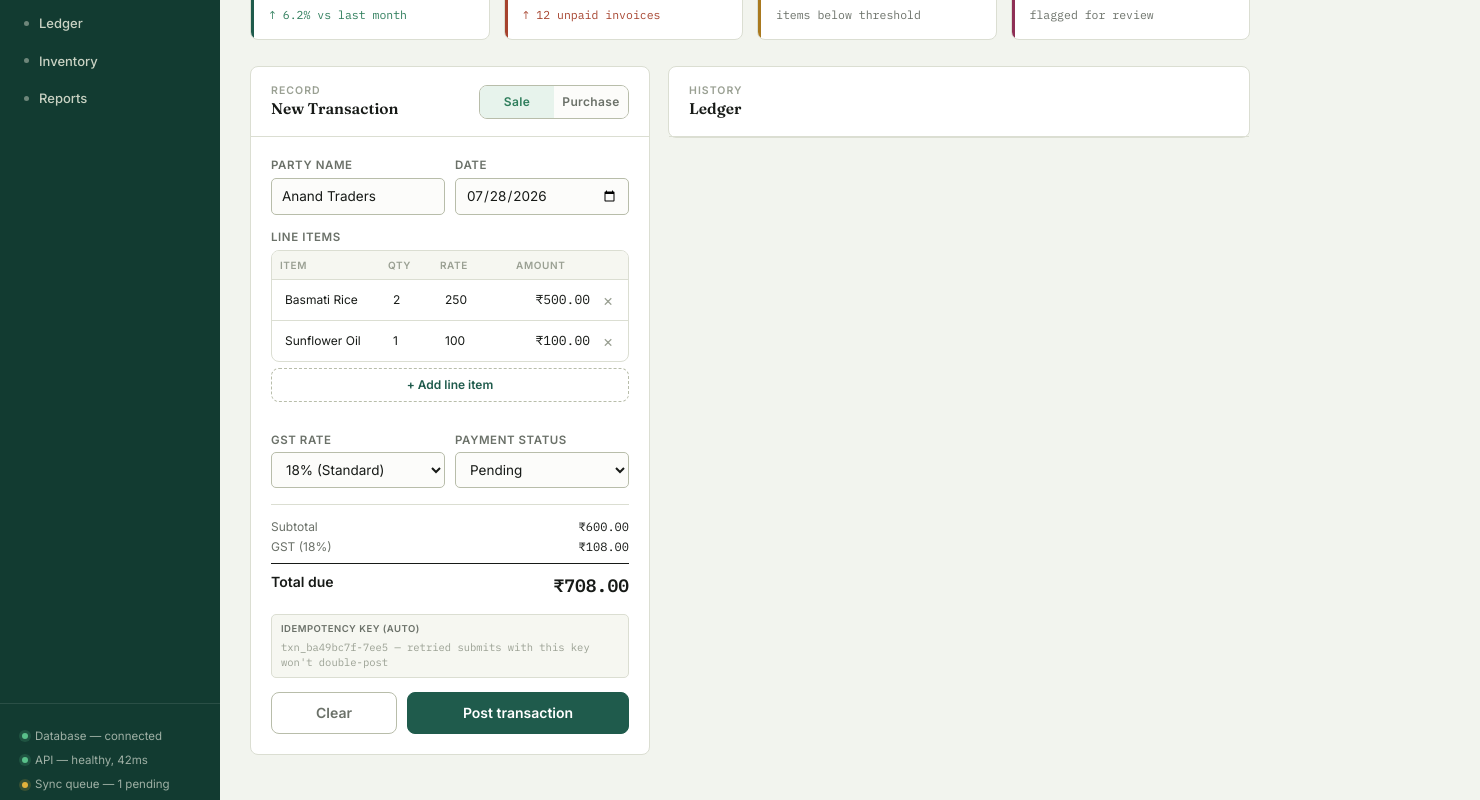
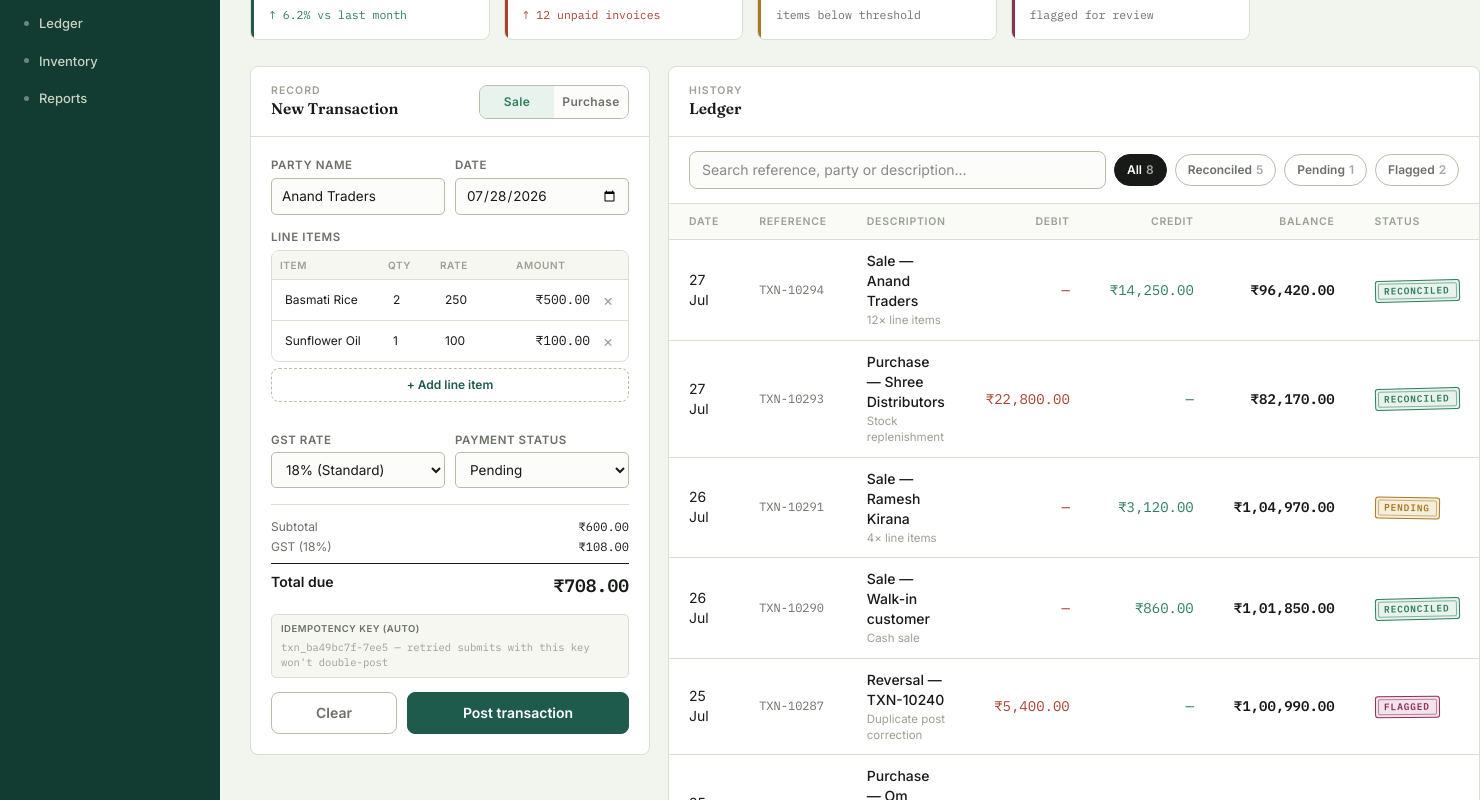
Before and after one commit to thesandeepsuthar/tally-ledger, a Next.js app: page / in a window 1280 px wide. Shown: the part 180-980 px from the top of the page, 1480 px wide, since content can reach past the window. Built offline with nearby package versions, Linux system fonts and the light colour scheme.

Commit message:
feat: add ledger table with search, filter buttons, stamp badges, paginationAdd interactive LedgerTable component with search, All/Reconciled/Pending/Flaggedfilters, data rows with debit/credit/balance columns, signature stamp badgeswith double-border effect, and pagination controls.

```diff
--- a/src/app/globals.css
+++ b/src/app/globals.css
@@ -28,3 +28,54 @@ body {
   color: var(--color-ink);
   -webkit-font-smoothing: antialiased;
 }
+
+.stamp {
+  display: inline-flex;
+  align-items: center;
+  gap: 5px;
+  font-family: var(--font-plex-mono);
+  font-size: 9.5px;
+  font-weight: 600;
+  letter-spacing: 0.09em;
+  text-transform: uppercase;
+  padding: 3px 9px 3px 8px;
+  border-radius: 3px;
+  border: 1.5px solid;
+  position: relative;
+}
+.stamp::after {
+  content: '';
+  position: absolute;
+  inset: 1.5px;
+  border: 1px solid;
+  border-radius: 2px;
+  opacity: 0.55;
+  pointer-events: none;
+}
+.stamp-reconciled {
+  color: var(--color-credit);
+  border-color: var(--color-credit);
+  background: var(--color-credit-bg);
+  transform: rotate(-1.3deg);
+}
+.stamp-reconciled::after {
+  border-color: var(--color-credit);
+}
+.stamp-pending {
+  color: var(--color-pending);
+  border-color: var(--color-pending);
+  background: var(--color-pending-bg);
+  transform: rotate(1deg);
+}
+.stamp-pending::after {
+  border-color: var(--color-pending);
+}
+.stamp-flagged {
+  color: var(--color-flag);
+  border-color: var(--color-flag);
+  background: var(--color-flag-bg);
+  transform: rotate(-0.6deg);
+}
+.stamp-flagged::after {
+  border-color: var(--color-flag);
+}
--- a/src/app/page.tsx
+++ b/src/app/page.tsx
@@ -1,4 +1,5 @@
 import TransactionForm from "@/components/TransactionForm";
+import LedgerTable from "@/components/LedgerTable";
 
 export default function Dashboard() {
   return (
@@ -112,6 +113,7 @@ export default function Dashboard() {
                   <h2 className="font-serif font-semibold text-[15.5px]">Ledger</h2>
                 </div>
               </div>
+              <LedgerTable />
             </div>
           </div>
         </div>
--- /dev/null
+++ b/src/components/LedgerTable.tsx
@@ -0,0 +1,123 @@
+'use client';
+
+import { useState } from 'react';
+
+interface Entry {
+  date: string;
+  ref: string;
+  desc: string;
+  sub: string;
+  debit: number | null;
+  credit: number | null;
+  bal: number;
+  status: 'reconciled' | 'pending' | 'flagged';
+}
+
+const DATA: Entry[] = [
+  { date: '27 Jul', ref: 'TXN-10294', desc: 'Sale — Anand Traders', sub: '12× line items', debit: null, credit: 14250, bal: 96420, status: 'reconciled' },
+  { date: '27 Jul', ref: 'TXN-10293', desc: 'Purchase — Shree Distributors', sub: 'Stock replenishment', debit: 22800, credit: null, bal: 82170, status: 'reconciled' },
+  { date: '26 Jul', ref: 'TXN-10291', desc: 'Sale — Ramesh Kirana', sub: '4× line items', debit: null, credit: 3120, bal: 104970, status: 'pending' },
+  { date: '26 Jul', ref: 'TXN-10290', desc: 'Sale — Walk-in customer', sub: 'Cash sale', debit: null, credit: 860, bal: 101850, status: 'reconciled' },
+  { date: '25 Jul', ref: 'TXN-10287', desc: 'Reversal — TXN-10240', sub: 'Duplicate post correction', debit: 5400, credit: null, bal: 100990, status: 'flagged' },
+  { date: '25 Jul', ref: 'TXN-10286', desc: 'Purchase — Om Wholesale', sub: 'Bulk grain order', debit: 31200, credit: null, bal: 106390, status: 'reconciled' },
+  { date: '24 Jul', ref: 'TXN-10281', desc: 'Sale — Anand Traders', sub: '8× line items', debit: null, credit: 9640, bal: 137590, status: 'flagged' },
+  { date: '24 Jul', ref: 'TXN-10279', desc: 'Sale — Priya Enterprises', sub: 'GST inclusive', debit: null, credit: 2210, bal: 127950, status: 'reconciled' },
+];
+
+const COUNTS = {
+  all: DATA.length,
+  reconciled: DATA.filter(e => e.status === 'reconciled').length,
+  pending: DATA.filter(e => e.status === 'pending').length,
+  flagged: DATA.filter(e => e.status === 'flagged').length,
+};
+
+function fmt(n: number): string {
+  return '₹' + n.toLocaleString('en-IN', { minimumFractionDigits: 2, maximumFractionDigits: 2 });
+}
+
+function stampClass(status: string): string {
+  return 'stamp stamp-' + status;
+}
+
+function stampLabel(status: string): string {
+  return status === 'reconciled' ? 'Reconciled' : status === 'pending' ? 'Pending' : 'Flagged';
+}
+
+export default function LedgerTable() {
+  const [filter, setFilter] = useState<string>('all');
+  const [query, setQuery] = useState('');
+
+  const filtered = DATA
+    .filter(e => filter === 'all' || e.status === filter)
+    .filter(e => !query || (e.desc + e.ref).toLowerCase().includes(query.toLowerCase()));
+
+  return (
+    <>
+      <div className="flex gap-2 px-5 py-3.5 border-b border-rule flex-wrap items-center">
+        <input
+          className="flex-1 min-w-[160px] px-3 py-2 border border-rule-strong rounded-lg text-sm bg-[#FCFCFA]"
+          placeholder="Search reference, party or description…"
+          value={query}
+          onChange={e => setQuery(e.target.value)}
+        />
+        {(['all', 'reconciled', 'pending', 'flagged'] as const).map(key => (
+          <button
+            key={key}
+            className={`px-3 py-[7px] rounded-[20px] border text-xs font-semibold cursor-pointer ${
+              filter === key
+                ? 'bg-ink text-white border-ink'
+                : 'border-rule-strong bg-surface text-muted'
+            }`}
+            onClick={() => setFilter(key)}
+          >
+            {key === 'all' ? 'All' : key.charAt(0).toUpperCase() + key.slice(1)}
+            <span className="opacity-60 ml-1">{COUNTS[key]}</span>
+          </button>
+        ))}
+      </div>
+      <div className="overflow-x-auto">
+        <table className="w-full border-collapse">
+          <thead>
+            <tr>
+              <th className="text-left text-[10.5px] uppercase tracking-[0.07em] text-faint font-semibold px-5 py-2.5 border-b border-rule bg-[#FAFBF7]">Date</th>
+              <th className="text-left text-[10.5px] uppercase tracking-[0.07em] text-faint font-semibold px-5 py-2.5 border-b border-rule bg-[#FAFBF7]">Reference</th>
+              <th className="text-left text-[10.5px] uppercase tracking-[0.07em] text-faint font-semibold px-5 py-2.5 border-b border-rule bg-[#FAFBF7]">Description</th>
+              <th className="text-right text-[10.5px] uppercase tracking-[0.07em] text-faint font-semibold px-5 py-2.5 border-b border-rule bg-[#FAFBF7]">Debit</th>
+              <th className="text-right text-[10.5px] uppercase tracking-[0.07em] text-faint font-semibold px-5 py-2.5 border-b border-rule bg-[#FAFBF7]">Credit</th>
+              <th className="text-right text-[10.5px] uppercase tracking-[0.07em] text-faint font-semibold px-5 py-2.5 border-b border-rule bg-[#FAFBF7]">Balance</th>
+              <th className="text-left text-[10.5px] uppercase tracking-[0.07em] text-faint font-semibold px-5 py-2.5 border-b border-rule bg-[#FAFBF7]">Status</th>
+            </tr>
+          </thead>
+          <tbody>
+            {filtered.map((entry, i) => (
+              <tr key={i} className="hover:bg-[#FAFBF7]">
+                <td className="px-5 py-[11px] border-b border-rule text-sm align-middle">{entry.date}</td>
+                <td className="px-5 py-[11px] border-b border-rule text-sm align-middle font-mono text-xs text-muted">{entry.ref}</td>
+                <td className="px-5 py-[11px] border-b border-rule text-sm align-middle">
+                  <div className="font-medium">{entry.desc}</div>
+                  <div className="text-[11.5px] text-faint mt-px">{entry.sub}</div>
+                </td>
+                <td className="px-5 py-[11px] border-b border-rule text-sm align-middle text-right font-mono text-debit">{entry.debit ? fmt(entry.debit) : '—'}</td>
+                <td className="px-5 py-[11px] border-b border-rule text-sm align-middle text-right font-mono text-credit">{entry.credit ? fmt(entry.credit) : '—'}</td>
+                <td className="px-5 py-[11px] border-b border-rule text-sm align-middle text-right font-mono font-semibold">{fmt(entry.bal)}</td>
+                <td className="px-5 py-[11px] border-b border-rule text-sm align-middle">
+                  <span className={stampClass(entry.status)}>{stampLabel(entry.status)}</span>
+                </td>
+              </tr>
+            ))}
+          </tbody>
+        </table>
+      </div>
+      <div className="flex items-center justify-between px-5 py-3.5 border-t border-rule text-xs text-muted">
+        <span>Showing 1–{filtered.length} of {filtered.length} entries</span>
+        <div className="flex gap-1.5">
+          <button className="w-7 h-7 border border-rule-strong bg-surface rounded-[5px] cursor-pointer text-xs text-muted font-mono opacity-40 cursor-not-allowed" disabled>‹</button>
+          <button className="w-7 h-7 border border-rule-strong bg-ink text-white rounded-[5px] cursor-pointer text-xs font-mono">1</button>
+          <button className="w-7 h-7 border border-rule-strong bg-surface rounded-[5px] cursor-pointer text-xs text-muted font-mono">2</button>
+          <button className="w-7 h-7 border border-rule-strong bg-surface rounded-[5px] cursor-pointer text-xs text-muted font-mono">3</button>
+          <button className="w-7 h-7 border border-rule-strong bg-surface rounded-[5px] cursor-pointer text-xs text-muted font-mono">›</button>
+        </div>
+      </div>
+    </>
+  );
+}
```
